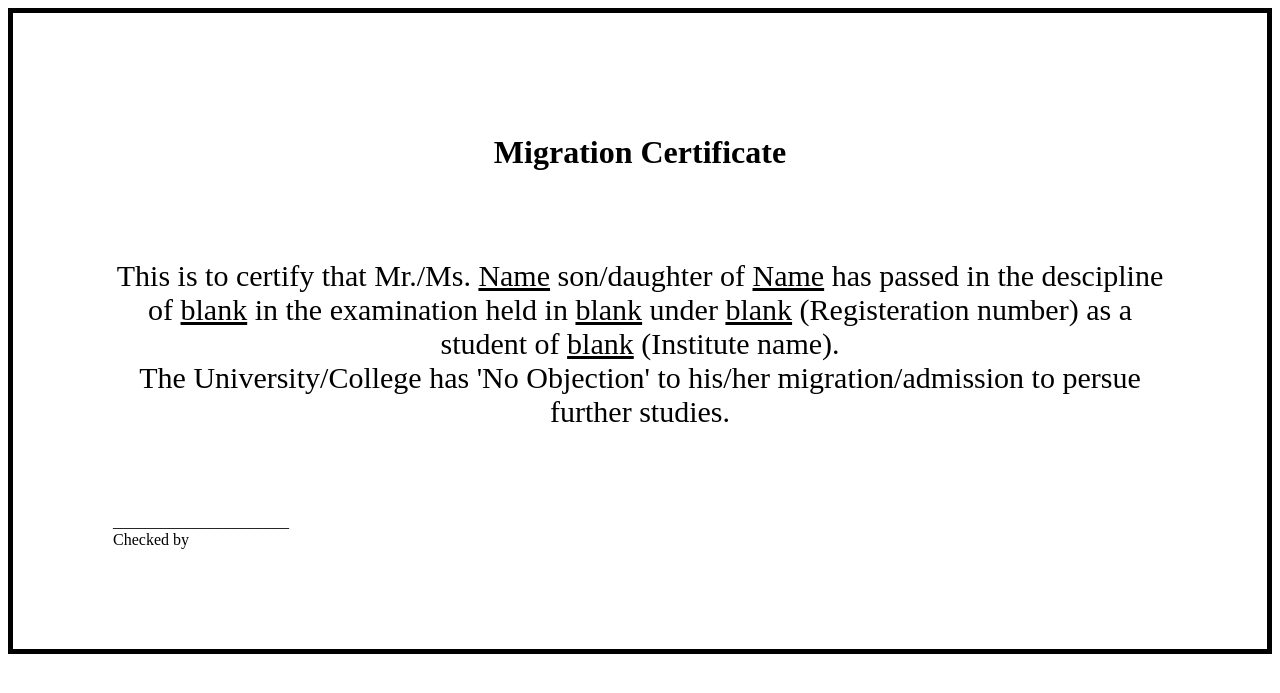
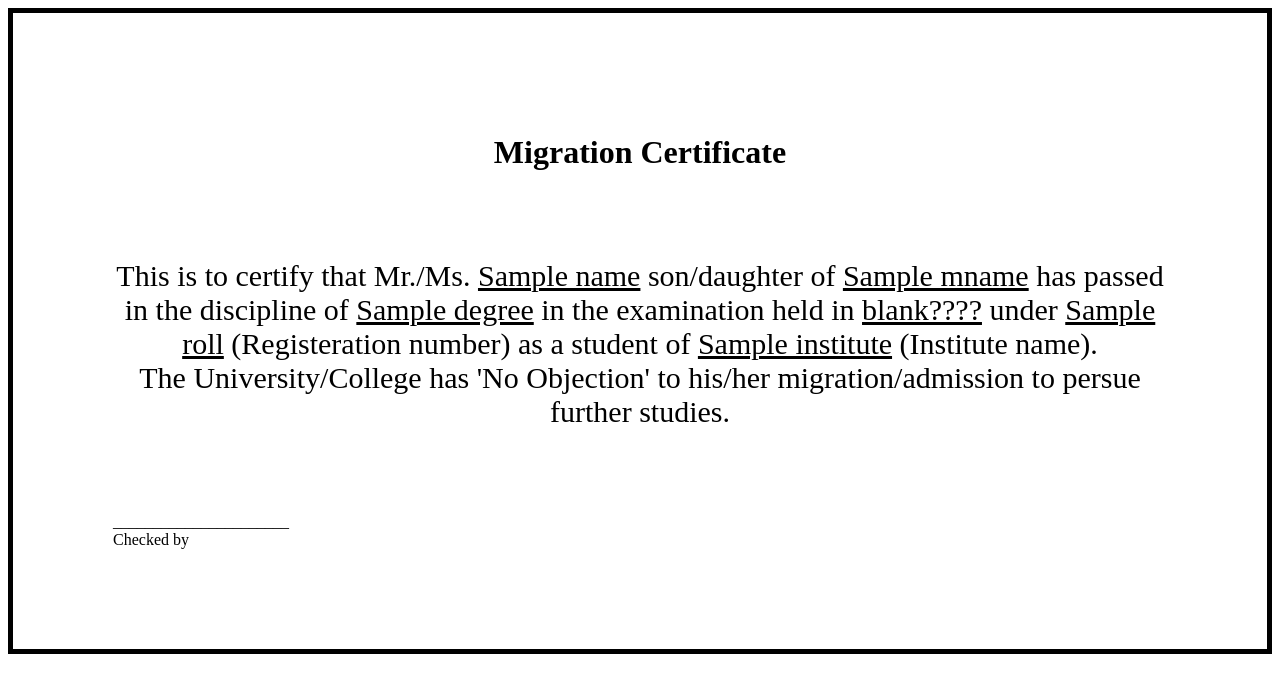
Before and after one commit to Harmanjit14/SIH-PK847, a Django app: template Server/templates/migration.html in a window 1280 px wide. Shown: the top 693 px of the page. Run offline with Django 4.2, Linux system fonts and the light colour scheme; tables that the repository leaves empty hold one stand-in row (values such as "Sample post"); the template is opened without the code that fills it: values that come from a table or form of the project are taken from there, most other values are stand-ins (such as "Sample title", 1, 10 or a date in 2020).

Commit message:
Minor Changes

```diff
--- a/Server/db/utils.py
+++ b/Server/db/utils.py
@@ -71,6 +71,7 @@ def get_semester_certifcate_context(student, semester):
     context['dob'] = str(student.dob)
     context['sem'] = str(semester)
     context['degree'] = degree_list[int(student.degree)]
+    context['sess'] = student.session
 
     total_cre=0
     cre_grade=0
--- a/Server/templates/certificate.html
+++ b/Server/templates/certificate.html
@@ -183,11 +183,11 @@
         {% endfor %}
       </table>
       <div class="info">
-        <div class="cgpa">
+        <div class="sgpa">
           <h6>Semester Grade Point Average (SGPA): {{ sg|safe }}</h6>
         </div>
-        <!-- <div class="sgpa">
-          <h6>Cummulative Grade Point Average (CGPA): 10</h6>
+        <!-- <div class="cgpa">
+          <h6>Cummulative Grade Point Average (CGPA): {{ cg|safe }}</h6>
         </div> -->
         <div class="place">
           <h6>PLACE: Patiala</h6>
--- a/Server/templates/migration.html
+++ b/Server/templates/migration.html
@@ -20,10 +20,12 @@
       <br />
       <br />
       <p style="font-size: 30px">
-        This is to certify that Mr./Ms. <u>Name</u> son/daughter of
-        <u>Name</u> has passed in the descipline of <u>blank</u> in the
-        examination held in <u>blank</u> under <u>blank</u> (Registeration
-        number) as a student of <u>blank</u> (Institute name).<br />
+        This is to certify that Mr./Ms. <u>{{ name|safe }}</u> son/daughter of
+        <u>{{ mname|safe }}</u> has passed in the discipline of
+        <u>{{ degree|safe }}</u> in the examination held in
+        <u>blank????</u>
+        under <u>{{ roll|safe }}</u> (Registeration number) as a student of
+        <u>{{ institute|safe }}</u> (Institute name).<br />
         The University/College has 'No Objection' to his/her migration/admission
         to persue further studies.
       </p>
```
Also changed, not shown: Server/templates/character.html (+6 -6 lines), Server/test.roop.py (deleted, +0 -28 lines).
